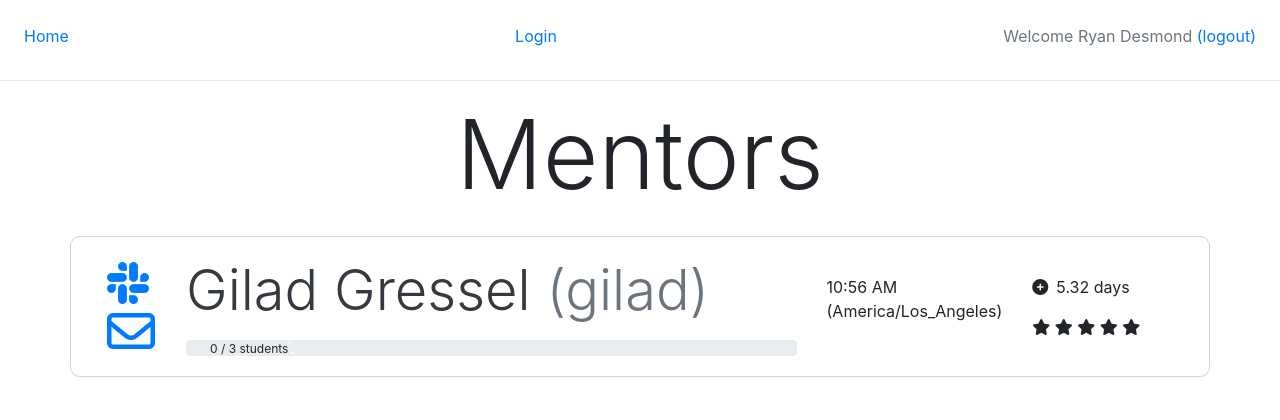
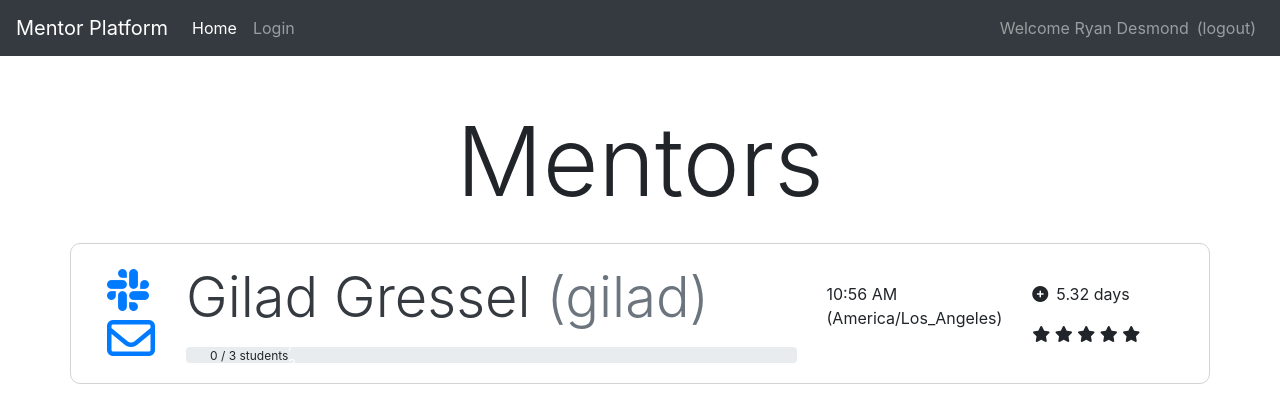
Before and after one commit to rdesmond/codingnomads_mentor_app, a Flask app: page /mentors in a window 1280 px wide. Shown: the top 420 px of the page. Run offline with Flask 2, Linux system fonts and the light colour scheme; some libraries are stand-ins or nearby versions.

Commit message:
Add adaptable navbar

```diff
--- a/application/templates/base.html
+++ b/application/templates/base.html
@@ -26,18 +26,31 @@
         </style>
     </head>
     <body>
-        <nav class="container-fluid pt-4">
-            <div class="row justify-content-between">
-                <a class="pl-4" href="{{ url_for('index') }}">Home</a>
-                <a href="{{ url_for('auth.login') }}">Login</a>
-                {% if current_user %}
-                    <p class="text-muted text-right pr-4">Welcome {{ current_user.first_name }} {{ current_user.last_name }}
-                        <a href="">(logout)</a>
-                    </p>
-                {% endif %}
-            </div>
-        </nav>
-        <hr>
+    <nav id="topnav" class="navbar navbar-expand-lg mb-5 navbar-light bg-light">
+      <a class="navbar-brand" href="#">Mentor Platform</a>
+      <button class="navbar-toggler" type="button" data-toggle="collapse" data-target="#navbarText" aria-controls="navbarText" aria-expanded="false" aria-label="Toggle navigation">
+        <span class="navbar-toggler-icon"></span>
+      </button>
+      <div class="collapse navbar-collapse" id="navbarText">
+        <ul class="navbar-nav mr-auto">
+          <li class="nav-item active">
+            <a class="nav-link" href="{{ url_for('index') }}">Home <span class="sr-only">(current)</span></a>
+          </li>
+          <li class="nav-item">
+            <a class="nav-link" href="{{ url_for('auth.login') }}">Login</a>
+          </li>
+        </ul>
+        <span class="navbar-text ml-auto">
+          Welcome {{ current_user.first_name }} {{ current_user.last_name }}
+        </span>
+        <ul class="navbar-nav">
+          <li class="nav-item">
+            <a class="nav-link" href="{{ url_for('auth.logout') }}">(logout)</a>
+          </li>
+        </ul>
+      </div>
+    </nav>
+
         {% with messages = get_flashed_messages() %}
         {% if messages %}
         <div class="container-fluid">
--- a/application/templates/mentor_overview.html
+++ b/application/templates/mentor_overview.html
@@ -52,4 +52,13 @@
         </div>
     {% endfor %}
     </div>
+
+    <script>
+        const nav = document.getElementById('topnav');
+        nav.classList.remove('bg-light');
+        nav.classList.remove('navbar-light');
+        nav.classList.add('navbar-dark');
+        nav.classList.add('bg-dark');
+    </script>
+
 {% endblock %}
```
Also changed, not shown: application/templates/mentor_profile.html (+9 -0 lines), application/templates/student_overview.html (+9 -0 lines).
